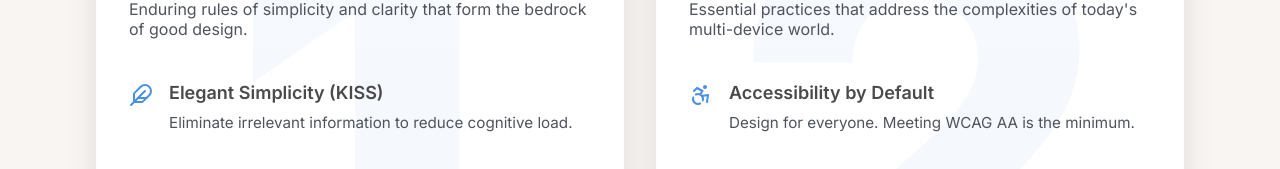
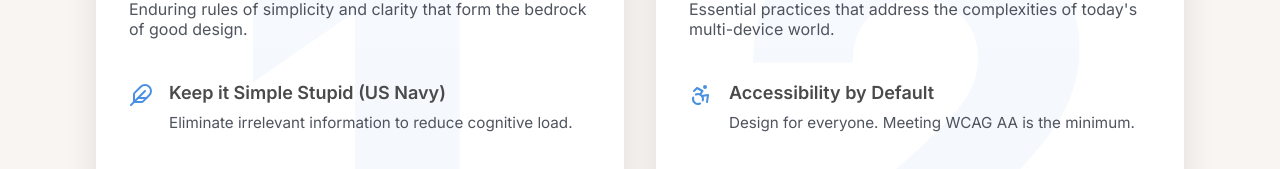
Before and after one commit to juanpatriciodoyle/the-presentation, a React (Create React App) app: page / in a window 1280 px wide. Shown: the part 715-884 px from the top of the page. Built offline with nearby package versions, Linux system fonts and the light colour scheme.

Commit message:
update "KISS"

```diff
--- a/src/components/sections/FoundationsSection.tsx
+++ b/src/components/sections/FoundationsSection.tsx
@@ -113,7 +113,7 @@ const FoundationsSection: React.FC = () => {
                         <PillarListItem>
                             <Feather size={24} />
                             <div>
-                                <ItemTitle>Elegant Simplicity (KISS)</ItemTitle>
+                                <ItemTitle>Keep it Simple Stupid (US Navy)</ItemTitle>
                                 <ItemDescription>Eliminate irrelevant information to reduce cognitive load.</ItemDescription>
                             </div>
                         </PillarListItem>
```
